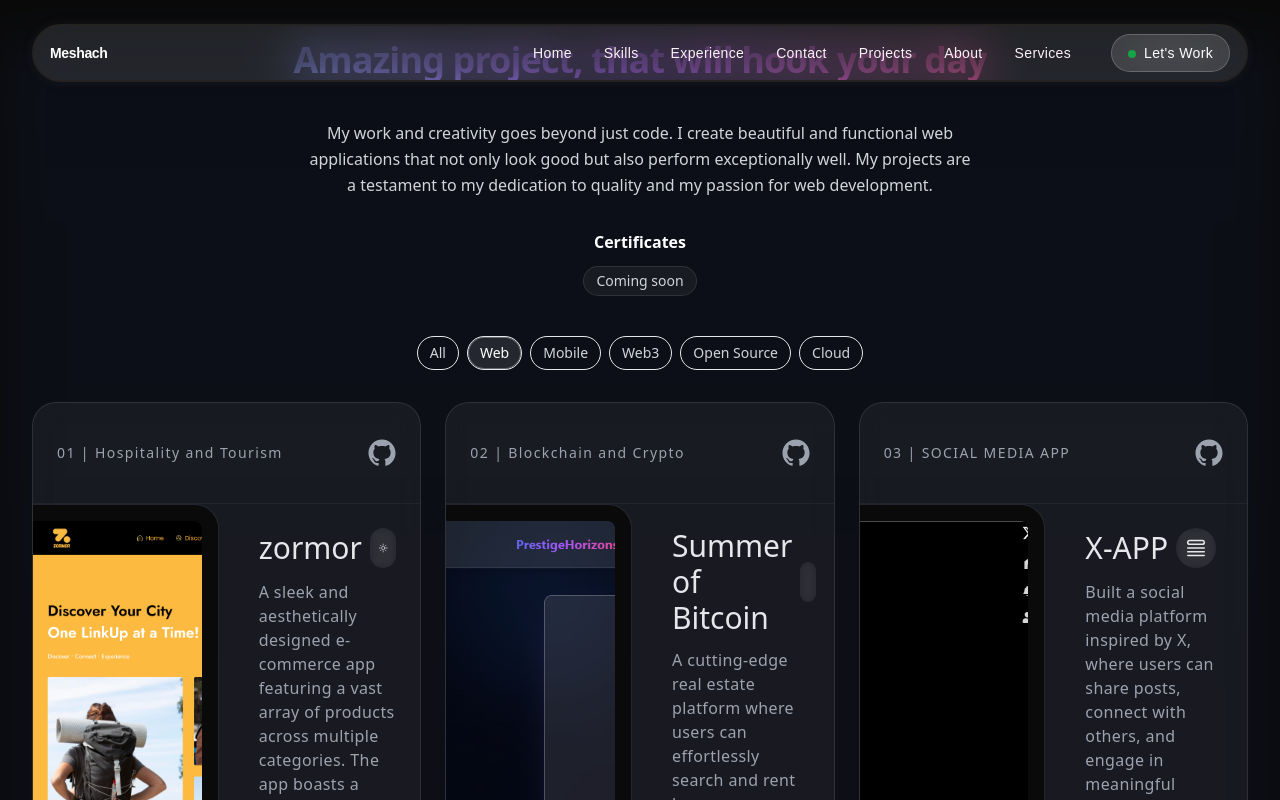
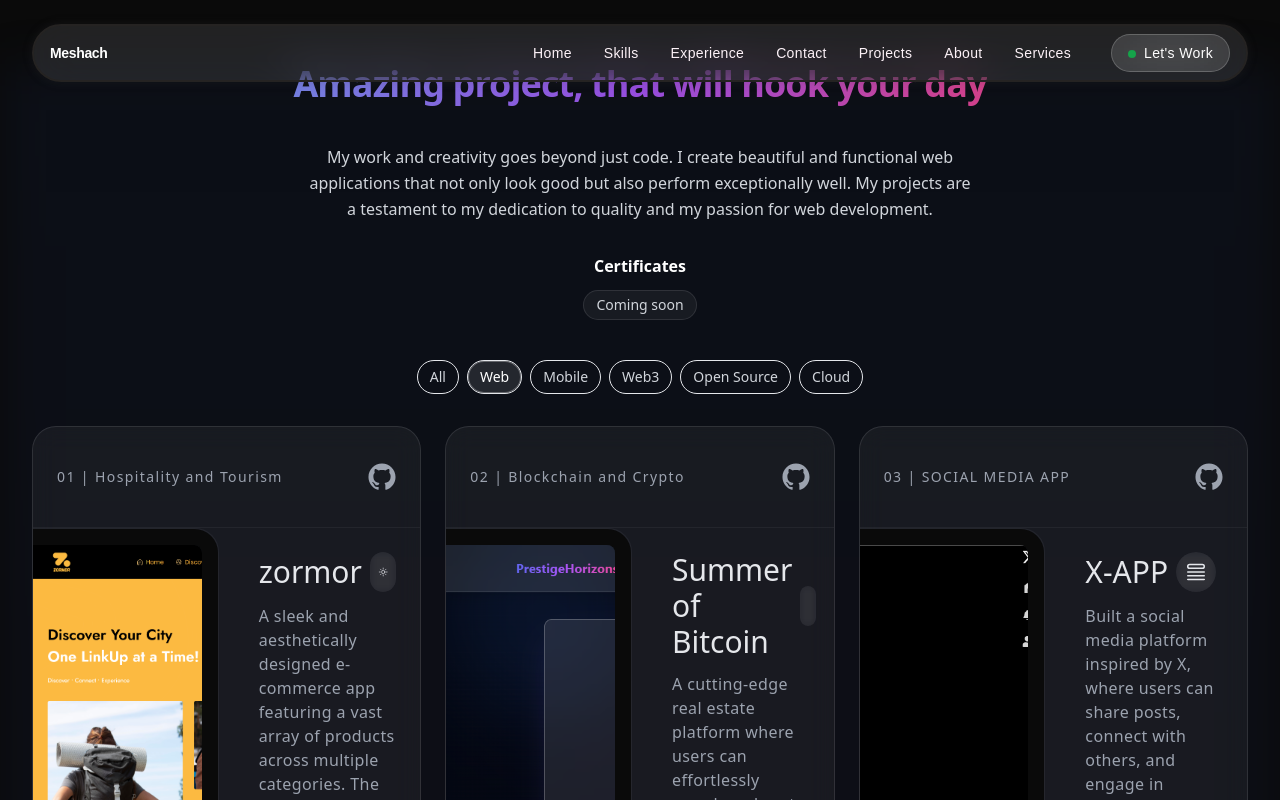
Before and after one commit to meshach567/meshachportfoliodev, a Next.js app: page /projects in a window 1280 px wide. Shown: the top 800 px of the page. Built offline with nearby package versions, Linux system fonts and the light colour scheme.

Commit message:
style: add a my-16

```diff
--- a/components/shared/Projects.tsx
+++ b/components/shared/Projects.tsx
@@ -25,7 +25,7 @@ export const Projects = () => {
 
   return (
     <SlideIn direction="bottom">
-      <div className="font-sans relative z-10 mt-10 " id="projects">
+      <div className="font-sans relative z-10 mt-16 " id="projects">
         {/* Subtle background gradient */}
         <div className="absolute inset-0 bg-gradient-to-b from-blue-900/10 to-purple-900/5 -z-10 blur-xl"></div>
 
```
